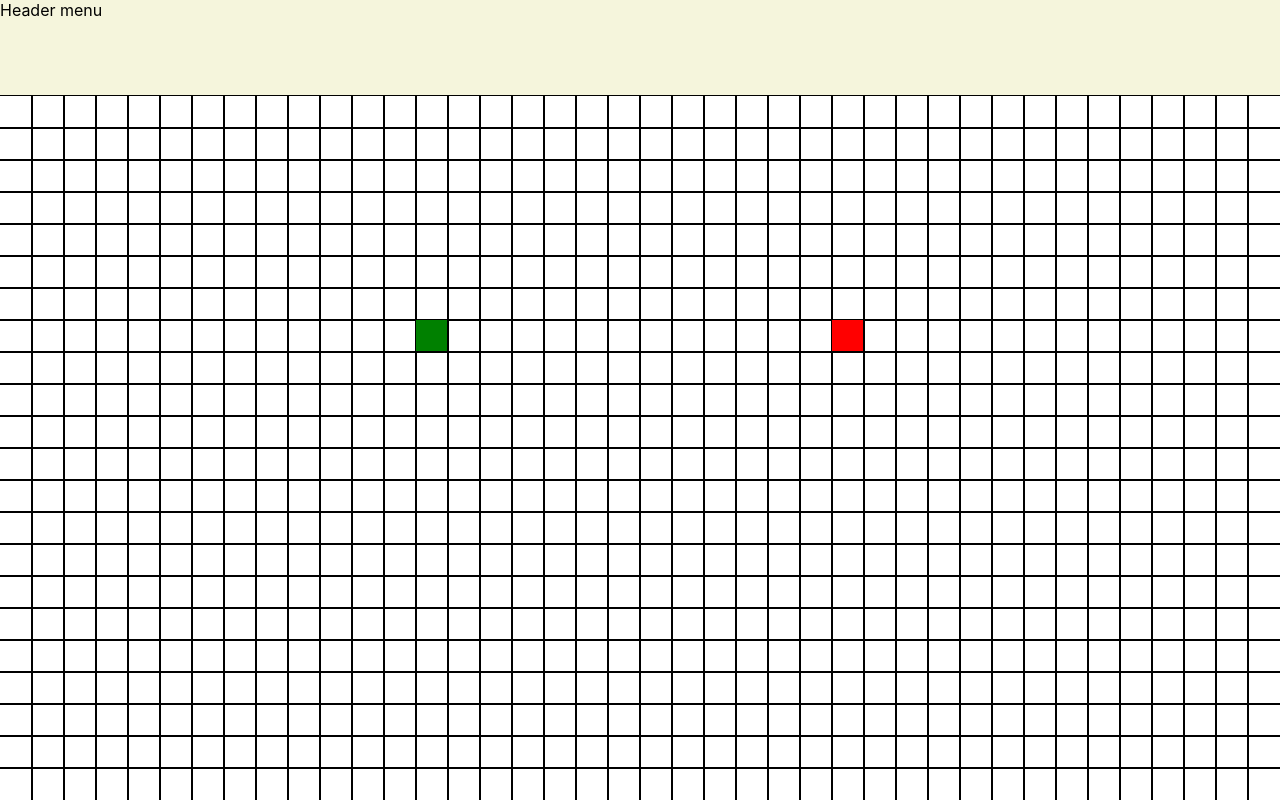
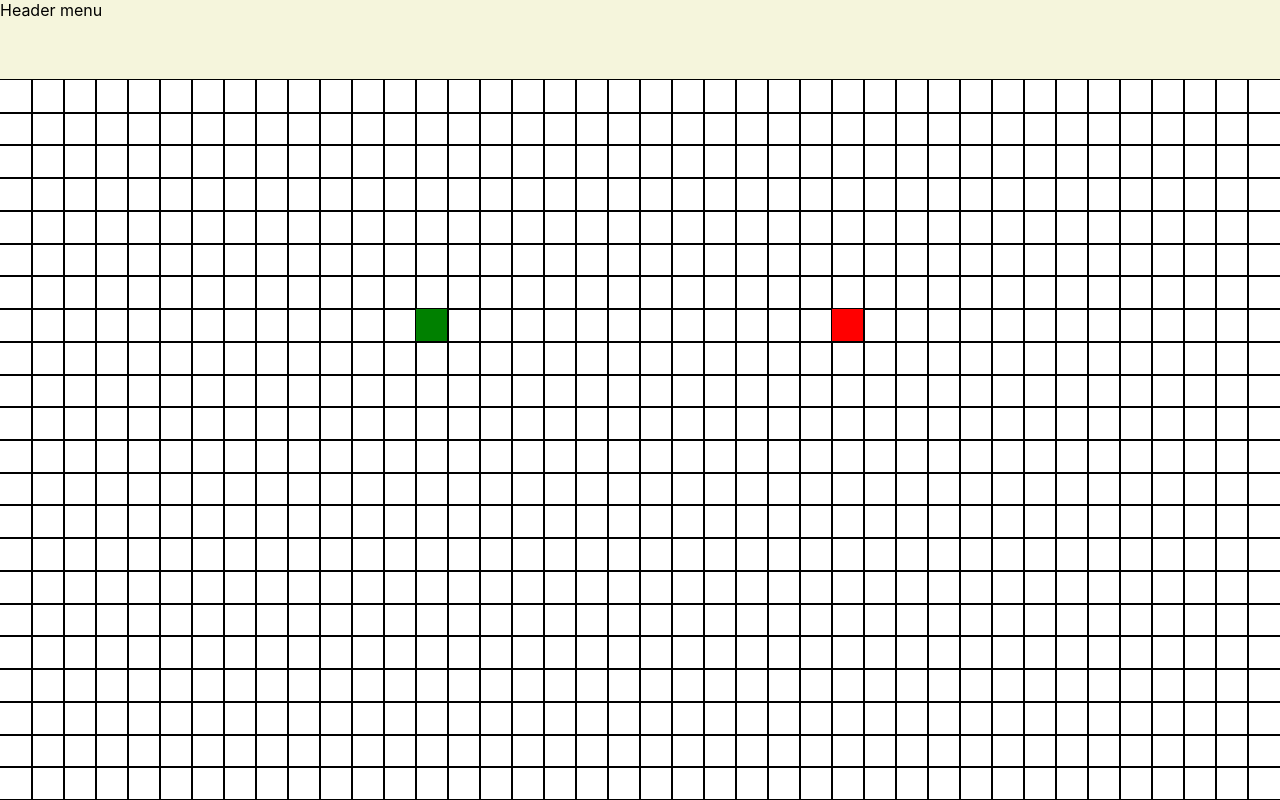
Before and after one commit to jzou9125/my-app, a React (Create React App) app: page / in a window 1280 px wide. Built offline with nearby package versions, Linux system fonts and the light colour scheme.

Commit message:
decreased the size of the header

```diff
--- a/src/PathfinderVisualizer/Node/Node.css
+++ b/src/PathfinderVisualizer/Node/Node.css
@@ -1,6 +1,5 @@
 .node {
   outline: 0.5px solid;
-  height: 32px;
 }
 
 .node-start {
--- a/src/PathfinderVisualizer/PathfinderVisualizer.css
+++ b/src/PathfinderVisualizer/PathfinderVisualizer.css
@@ -1,7 +1,7 @@
 .grid-container {
   display: grid;
   height: 100%;
-  grid-template-rows: 1fr 3fr;
+  grid-template-rows: 1fr 9fr;
 }
 
 .menu {
@@ -12,5 +12,5 @@
 .board {
   display: grid;
   grid-template-columns: repeat(auto-fill, minmax(32px, 1fr));
-  grid-template-columns: repeat(auto-fill, minmax(32px, 1fr));
+  grid-template-rows: repeat(auto-fill, minmax(32px, 1fr));
 }
--- a/src/PathfinderVisualizer/PathfinderVisualizer.jsx
+++ b/src/PathfinderVisualizer/PathfinderVisualizer.jsx
@@ -5,7 +5,7 @@ import "./PathfinderVisualizer.css";
 export const PathfinderVisualizer = (props) => {
   const [grid, setGrid] = useState([]);
   const [width, setWidth] = useState(window.innerWidth);
-  const [height, setHeight] = useState(window.innerHeight - 75); //75 needs to be replaced with the size of other components
+  const [height, setHeight] = useState(window.innerHeight - 40); //75 needs to be replaced with the size of other components
   const [rows, setRows] = useState(0);
   const [columns, setColumns] = useState(0);
   const [start, setStart] = useState([0, 0]);
@@ -26,7 +26,7 @@ export const PathfinderVisualizer = (props) => {
   useEffect(() => {
     const resizeListener = () => {
       setWidth(window.innerWidth);
-      setHeight(window.innerHeight - 75);
+      setHeight(window.innerHeight - 40);
     };
     window.addEventListener("resize", resizeListener);
     return () => {
```
